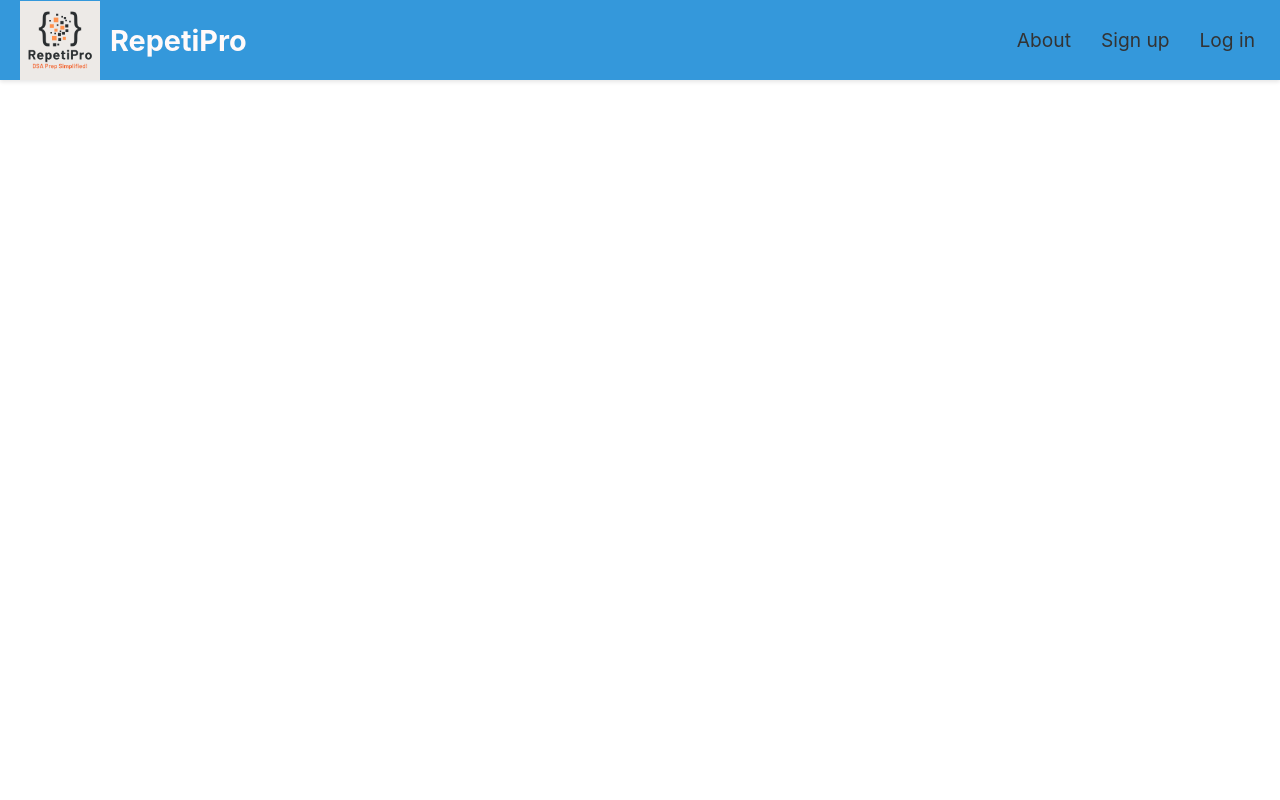
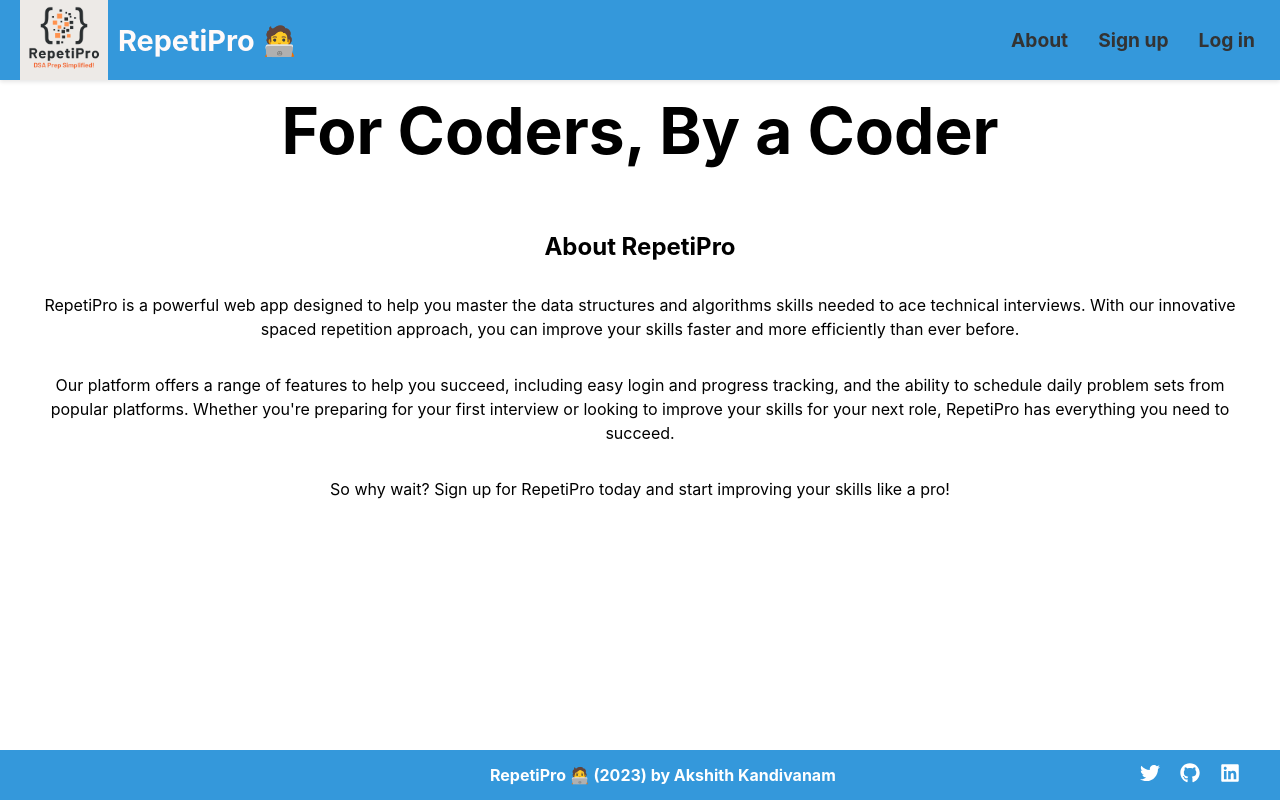
Before and after one commit to akkik04/AlgoRepeat, a React (Create React App) app in the folder client/: page /about in a window 1280 px wide. Built offline with nearby package versions, Linux system fonts and the light colour scheme.

Commit message:
Implemented working pages and crucial components

```diff
--- a/client/public/index.html
+++ b/client/public/index.html
@@ -24,7 +24,7 @@
       work correctly both with client-side routing and a non-root public URL.
       Learn how to configure a non-root public URL by running `npm run build`.
     -->
-    <title>RepetiPro 🧑🏽‍💻</title>
+    <title>RepetiPro 🧑‍💻</title>
   </head>
   <body>
     <noscript>You need to enable JavaScript to run this app.</noscript>
--- a/client/src/App.js
+++ b/client/src/App.js
@@ -1,15 +1,24 @@
 import React from 'react';
 import{ BrowserRouter as Router, Switch, Route } from 'react-router-dom'
 import Navbar from './components/navbar/navbar';
+import Footer from './components/footer/footer';
+import EntryPage from './pages/entry/entryPage';
+import About from './pages/about/about';
 import './App.css';
 
 const App = () =>{
     return(
       <Router>
-          <Navbar />
           <Switch>
                 <Route exact path="/">
-
+                    <Navbar />
+                    <EntryPage />
+                    <Footer />
+                </Route>
+                <Route exact path="/about">
+                    <Navbar />
+                    <About />
+                    <Footer />
                 </Route>
           </Switch>
       </Router>
--- /dev/null
+++ b/client/src/components/footer/footer.js
@@ -0,0 +1,22 @@
+import React from 'react';
+import '../../styles/footer/footer.css';
+import { FaTwitter, FaGithub, FaLinkedin } from 'react-icons/fa';
+
+function Footer() {
+  return (
+    <footer className="footer">
+      <div className="container">
+        <div className="footer__content">
+          <p className="footer__text">RepetiPro 🧑‍💻 (2023) by Akshith Kandivanam</p>
+          <div className="footer__icons">
+            <a href="https://twitter.com/akki04x" target="_blank" rel="noopener noreferrer"><FaTwitter /></a>
+            <a href="https://github.com/akkik04" target="_blank" rel="noopener noreferrer"><FaGithub /></a>
+            <a href="https://www.linkedin.com/in/akshith-kandivanam/" target="_blank" rel="noopener noreferrer"><FaLinkedin /></a>
+          </div>
+        </div>
+      </div>
+    </footer>
+  );
+}
+
+export default Footer;
--- a/client/src/components/navbar/navbar.js
+++ b/client/src/components/navbar/navbar.js
@@ -7,18 +7,20 @@ function Navbar() {
   return (
     <nav className="navbar">
       <div className="navbar-left">
+        <a href='/'>
         <img src={logo} alt="Repetipro Logo" className="navbar-logo" />
-        <h1 className="navbar-brand">RepetiPro</h1>
+        </a>
+        <h1 className="navbar-brand">RepetiPro 🧑‍💻</h1>
       </div>
       <ul className="navbar-right">
         <li className="nav-item">
-          <a className="nav-link" href="#">About</a>
+          <a className="nav-link" href="/about">About</a>
         </li>
         <li className="nav-item">
-          <a className="nav-link" href="#">Sign up</a>
+          <a className="nav-link" href="/signup">Sign up</a>
         </li>
         <li className="nav-item">
-          <a className="nav-link" href="#">Log in</a>
+          <a className="nav-link" href="/login">Log in</a>
         </li>
       </ul>
     </nav>
--- /dev/null
+++ b/client/src/pages/about/about.js
@@ -0,0 +1,20 @@
+import React from 'react';
+import '../../styles/about/about.css';
+
+const About = () => {
+  return (
+    <div className="about">
+      <div className="header">
+        <h1>For Coders, By a Coder</h1>
+      </div>
+      <div className="content">
+        <h2>About RepetiPro</h2>
+        <p>RepetiPro is a powerful web app designed to help you master the data structures and algorithms skills needed to ace technical interviews. With our innovative spaced repetition approach, you can improve your skills faster and more efficiently than ever before.</p>
+        <p>Our platform offers a range of features to help you succeed, including easy login and progress tracking, and the ability to schedule daily problem sets from popular platforms. Whether you're preparing for your first interview or looking to improve your skills for your next role, RepetiPro has everything you need to succeed.</p>
+        <p>So why wait? Sign up for RepetiPro today and start improving your skills like a pro!</p>
+      </div>
+    </div>
+  );
+}
+
+export default About;
--- a/client/src/pages/entry/entryPage.js
+++ b/client/src/pages/entry/entryPage.js
@@ -0,0 +1,38 @@
+import React, { useState, useEffect } from 'react';
+import '../../styles/entryPage/entryPage.css';
+
+function EntryPage() {
+  const [header, setHeader] = useState('');
+  const headerText = '{ Boost Tech Interview Skills with Spaced Repetition 📈 }';
+  const [showCursor, setShowCursor] = useState(true);
+
+  useEffect(() => {
+    let i = 0;
+    const interval = setInterval(() => {
+      if (i <= headerText.length) {
+        setHeader(headerText.slice(0, i));
+        i++;
+      } else {
+        clearInterval(interval);
+      }
+    }, 100);
+    return () => clearInterval(interval);
+  }, [headerText]);
+
+  useEffect(() => {
+    const cursorInterval = setInterval(() => setShowCursor((prevShowCursor) => !prevShowCursor), 500);
+    return () => clearInterval(cursorInterval);
+  }, []);
+
+  return (
+    <div className="entry-page-container">
+      <h1 className="entry-page-header">
+        {header}
+        <span className="cursor" style={{ display: showCursor ? 'inline-block' : 'none' }}></span>
+      </h1>
+      <img src="https://media.giphy.com/media/eljCVpMrhepUSgZaVP/giphy.gif" alt="Moving Brain Gif" className="entry-page-gif" />
+    </div>
+  );
+}
+
+export default EntryPage;
--- /dev/null
+++ b/client/src/styles/about/about.css
@@ -0,0 +1,37 @@
+.about {
+  display: grid;
+  grid-template-columns: repeat(12, 1fr);
+  grid-template-rows: 100px auto;
+  grid-template-areas:
+    "header header header header header header header header header header header header"
+    "content content content content content content content content content content content content";
+}
+
+.header {
+  grid-area: header;
+  display: flex;
+  align-items: center;
+  justify-content: center;
+  color: black;
+  font-size: 2rem;
+}
+
+.content {
+  grid-area: content;
+  display: flex;
+  flex-direction: column;
+  align-items: center;
+  justify-content: center;
+  padding: 2rem;
+  text-align: center;
+}
+
+h2 {
+  font-size: 1.5rem;
+  margin-bottom: 1rem;
+}
+
+p {
+  line-height: 1.5;
+  margin-bottom: 1rem;
+}
--- a/client/src/styles/entryPage/entryPage.css
+++ b/client/src/styles/entryPage/entryPage.css
@@ -0,0 +1,22 @@
+.entry-page-container {
+  display: flex;
+  flex-direction: column;
+  align-items: center;
+  justify-content: center;
+  height: 100vh;
+}
+
+.entry-page-header {
+  font-family: sans-serif;
+  font-weight: bold;
+  font-size: 2.5rem;
+  margin-top: -5.5rem;
+}
+
+.entry-page-gif {
+  max-width: 100%;
+  max-height: 400px;
+  margin-top: 2rem;
+  height: auto;
+  object-fit: contain;
+}
--- /dev/null
+++ b/client/src/styles/footer/footer.css
@@ -0,0 +1,53 @@
+.footer {
+    position: fixed;
+    bottom: 0;
+    background-color: #3498db;
+    color: #fff;
+    font-size: 16px;
+    height: 50px;
+    display: flex;
+    justify-content: center;
+    align-items: center;
+    width: 100%;
+  }
+
+
+.container {
+    width: 100%;
+    max-width: 1200px;
+    margin: 0 auto;
+    padding: 0 20px;
+}
+
+.footer__content {
+    display: flex;
+    justify-content: space-between;
+    align-items: center;
+    width: 100%;
+}
+
+.footer__text {
+    margin: 0;
+    text-align: center;
+    margin-left: 450px;
+    font-weight: bold;
+}
+
+.footer__icons {
+    display: flex;
+    align-items: center;
+}
+
+.footer__icons a {
+    color: #fff;
+    margin-left: 20px;
+    font-size: 20px;
+}
+
+.footer__icons a:first-child {
+    margin-left: 0;
+}
+
+.footer__icons a:hover {
+    color: #ccc;
+}
--- a/client/src/styles/navbar/navbar.css
+++ b/client/src/styles/navbar/navbar.css
@@ -15,8 +15,8 @@
 }
 
 .navbar-logo {
-  width: 80px;
-  height: 79px;
+  width: 88px;
+  height: 84px;
   margin-right: 10px;
 }
 
@@ -41,6 +41,7 @@
 .nav-link {
   color: #333;
   text-decoration: none;
+  font-weight: bold;
   padding: 5px;
   border-radius: 5px;
 }
```
